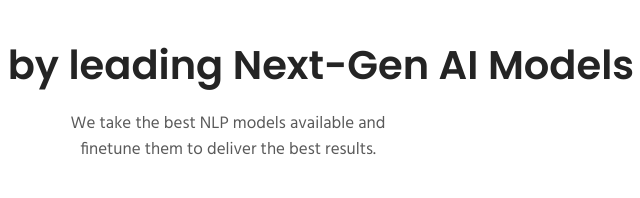
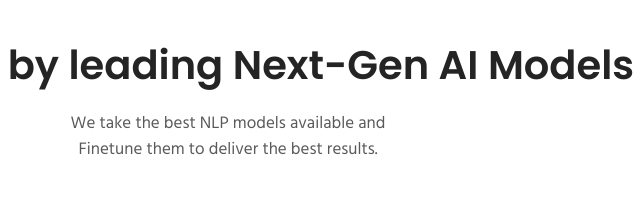
Before and after one commit to bharathgopalswamy/FirstLanguageWeb, a website: page theme/index.html in a window 1280 px wide. Shown: the part 3060-3258 px from the top of the page, 412-1052 px from the left. Drawn offline with nearby package versions, Linux system fonts and the light colour scheme; some packages are replaced by stand-ins of ours; a script that the page names is missing.

Commit message:
dummy commit

```diff
--- a/theme/index.html
+++ b/theme/index.html
@@ -291,7 +291,7 @@
 	<p style="text-align: center; margin-top: 20px;">
 		We take the best NLP models available and
 		</p>
-		<p style="text-align: center; margin-top: -20px;">finetune them to deliver the best results.</p>
+		<p style="text-align: center; margin-top: -20px;">Finetune them to deliver the best results.</p>
 </div>
 
 <div style="display: flex; justify-content: space-around; align-items: center; padding-top: 20px; padding-bottom: 50px;">
```
